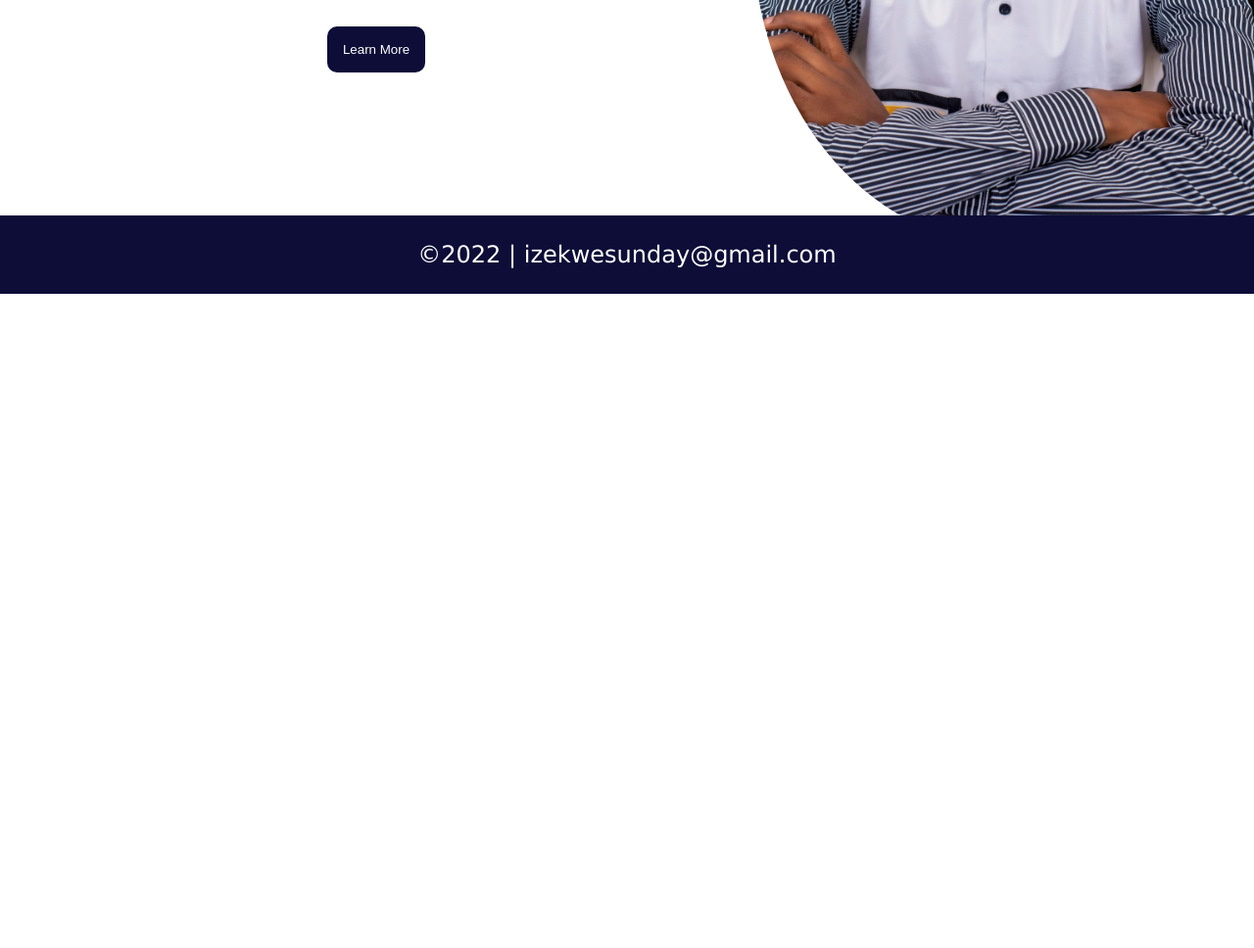
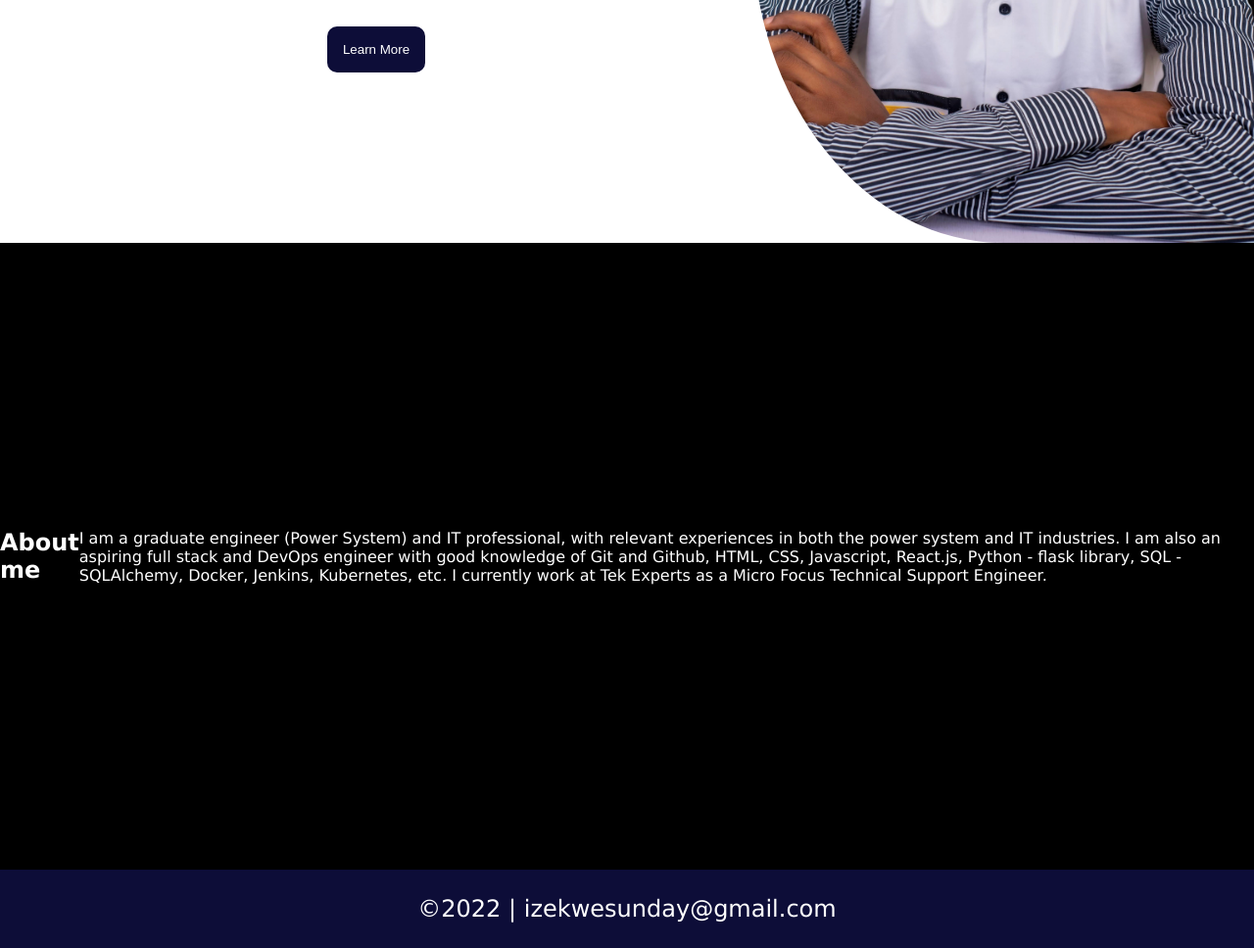
Before and after one commit to Excellent247/my-portfolio, a plain HTML site: page index.html in a window 1280 px wide. Shown: the part 500-1468 px from the top of the page at 98% size. Before the commit the page ends 800 px from the top, so only its background shows below. Drawn offline with Linux system fonts and the light colour scheme.

Commit message:
added about me session

```diff
--- a/index.html
+++ b/index.html
@@ -18,7 +18,7 @@
         <h1 class="logo">Sunday</h1>
         <ul class="nav-links">
           <li><a href="#" class="active">Home</a></li>
-          <li><a href="#">About Me</a></li>
+          <li><a href="#about-me">About Me</a></li>
           <li><a href="#">Services</a></li>
           <li><a href="#">Projects</a></li>
           <li><a href="/contact.html" target="_blank">Contact</a></li>
@@ -39,6 +39,10 @@
                 <img src="/imgs/profile_pic.jpg" alt="">
             </div>
         </section>
+        <section id="about-me" class="about-me">
+          <h1>About me</h1>
+          <p>I am a graduate engineer (Power System) and IT professional, with relevant experiences in both the power system and IT industries. I am also an aspiring full stack and DevOps engineer with good knowledge of Git and Github, HTML, CSS, Javascript, React.js, Python - flask library, SQL -SQLAlchemy, Docker, Jenkins, Kubernetes, etc. I currently work at Tek Experts as a Micro Focus Technical Support Engineer.</p>
+        </section>
     </main>
     <footer>
         <p>&copy;2022 | izekwesunday@gmail.com</p>
--- a/style.css
+++ b/style.css
@@ -96,8 +96,8 @@ footer{
     align-items: center;
     justify-content: center;
     font-size: 1.5rem;
-    position: absolute;
-    bottom: 0;
+    /* position: absolute;
+    bottom: 0; */
     width: 100%;
 }
 /* active button */
@@ -166,3 +166,13 @@ footer{
   .fa-twitter{
     color: aqua;
   }
+
+/* about me style */
+.about-me{
+  display: flex;
+  justify-content: center;
+  align-items: center;
+  min-height: 80vh;
+  background-color: black;
+  color: white;
+}
```
